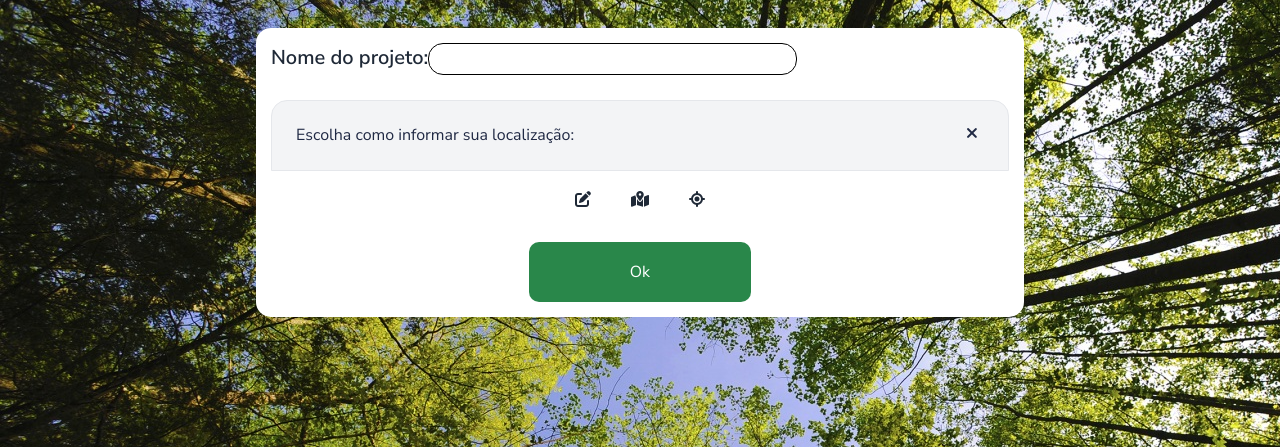
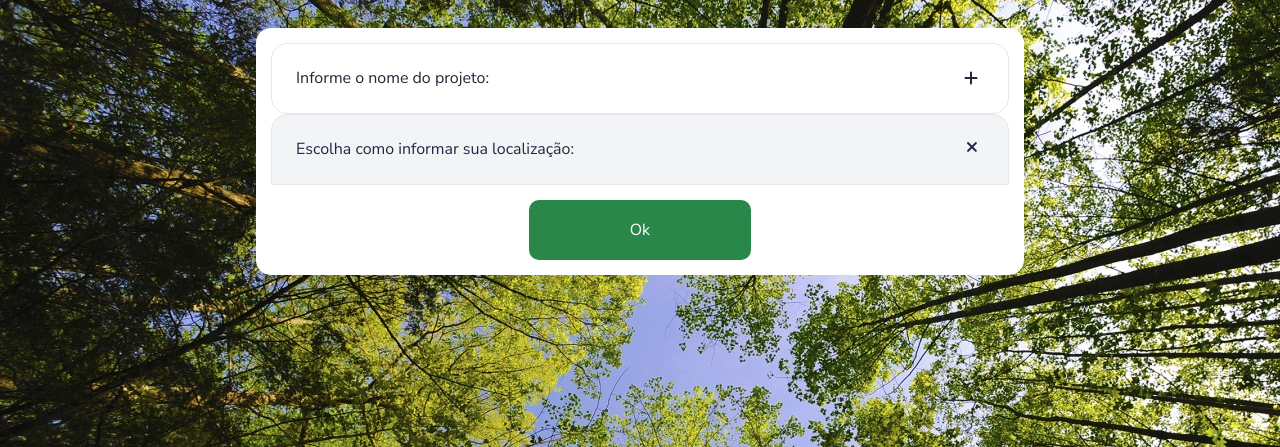
Before and after one commit to AdaptaBrasil/caatinga, a Flask app: template apps/templates/home/ui-map.html in a window 1280 px wide. Shown: the part 100-547 px from the top of the page. Run offline with Flask 2, Linux system fonts and the light colour scheme; the template is opened without the code that fills it: most values are stand-ins (such as "Sample title", 1, 10 or a date in 2020); some libraries are stand-ins or nearby versions.

Commit message:
refactor: add new accordio of the nameProject

```diff
--- a/apps/templates/home/ui-map.html
+++ b/apps/templates/home/ui-map.html
@@ -101,13 +101,13 @@
     {% block stylesheets %}{% endblock stylesheets %}
   </head>
   <style>
-    .containerMap{
+    .containerMap {
       margin-top: 10%;
     }
 
     @media screen and (max-width: 980px) {
-      .containerMap{
-      margin-top: 30%;;
+      .containerMap {
+        margin-top: 30%;
       }
     }
   </style>
@@ -135,6 +135,27 @@
           margin-top: 10%;
         "
       >
+        <div class="accordion" id="accordionName" style="width: 100%">
+          <div class="accordion-item">
+            <h2 class="accordion-header" id="headingTwo">
+              <button
+                class="accordion-button collapsed"
+                type="button"
+                data-bs-toggle="collapse"
+                data-bs-target="#collapseTwo"
+                aria-expanded="false"
+                aria-controls="collapseTwo"
+              >
+                Informe o nome do projeto:
+              </button>
+            </h2>
+            <div
+              id="collapseTwo"
+              class="accordion-collapse collapse"
+              aria-labelledby="headingTwo"
+              data-bs-parent="#accordionName"
+            >
+              <div class="accordion-body">
                 <form style="display: flex; width: 100%">
                   <label style="font-size: 20px">Nome do projeto:</label>
                   <input
@@ -142,7 +163,7 @@
                     name="projectName"
                     id="projectName"
                     style="
-              margin-bottom: 25px;
+                    margin-left: 10px;
                       padding: 3px;
                       border-radius: 15px;
                       width: 50%;
@@ -150,7 +171,13 @@
                     "
                   />
                 </form>
-        <div class="accordion" id="accordionExample" style="width: 100%">
+              </div>
+            </div>
+          </div>
+        </div>
+
+
+        <div class="accordion" id="accordionLocation" style="width: 100%">
           <div class="accordion-item">
             <h2 class="accordion-header" id="headingOne">
               <button
@@ -168,7 +195,7 @@
               id="collapseOne"
               class="accordion-collapse collapse"
               aria-labelledby="headingOne"
-              data-bs-parent="#accordionExample"
+              data-bs-parent="#accordionLocation"
             >
               <div class="accordion-body">
                 <div class="d-grid">
@@ -369,18 +396,6 @@
             </div>
           </div>
         </div>
-        <span
-          style="
-            display: flex;
-            justify-content: center;
-            gap: 40px;
-            margin: 20px;
-          "
-        >
-          <i class="fa-solid fa-pen-to-square"></i>
-          <i class="fa-solid fa-map-location-dot"></i>
-          <i class="fa-solid fa-location-crosshairs"></i>
-        </span>
         <div id="map" class="chart" style="max-height: 200px"></div>
         <button
           type="submit"
```
Lines whose indentation alone changed are shown as unchanged.
